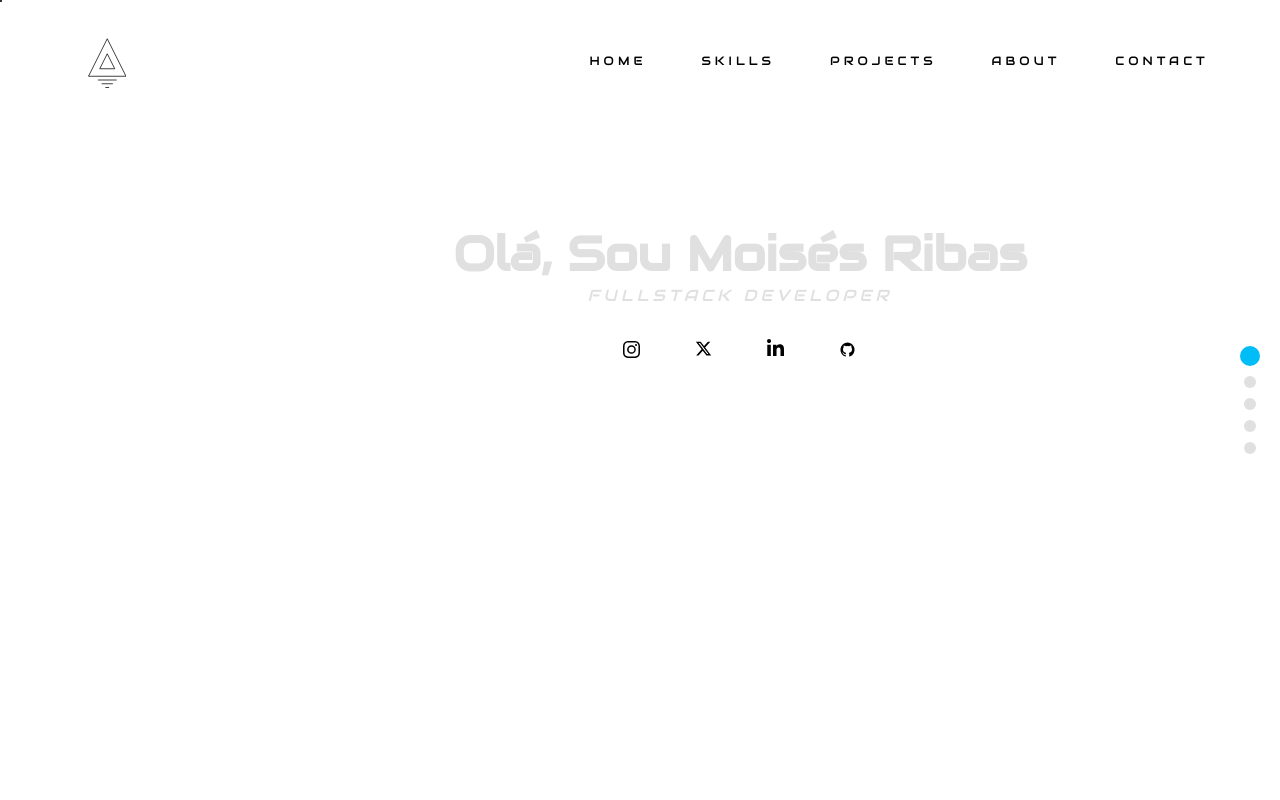
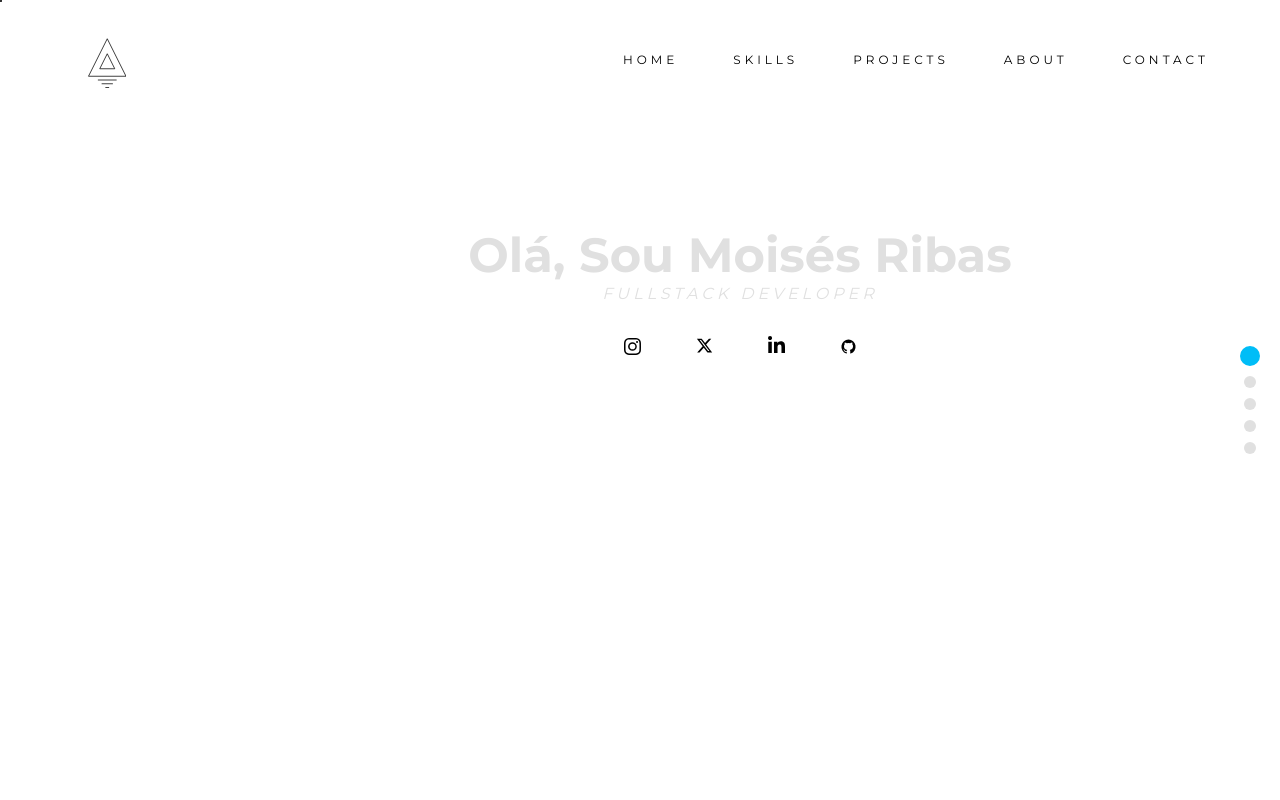
Before and after one commit to mribasdev/portfolio, a plain HTML site: page index.html in a window 1280 px wide. Shown: the top 800 px of the page. Drawn offline with Linux system fonts and the light colour scheme.

Commit message:
montserrat

```diff
--- a/index.html
+++ b/index.html
@@ -5,7 +5,7 @@
     <meta name="viewport" content="width=device-width, initial-scale=1.0">
     <title>Portfólio - Moises Ribas</title>
     <link rel="icon" type="image/png" href="rsc/logo3.png">
-    <link href="https://fonts.googleapis.com/css2?family=Audiowide&display=swap" rel="stylesheet">
+    <link href="https://fonts.googleapis.com/css2?family=Montserrat:wght@400;700&display=swap" rel="stylesheet">
     <link rel="stylesheet" href="styles.css">
 </head>
 
--- a/styles.css
+++ b/styles.css
@@ -9,13 +9,10 @@ html{
   scroll-behavior: smooth;
 }
 
-html{
-  font-family: 'Audiowide';
-}
-
 body {
   margin: 0;
   color: #E0E0E0;
+  font-family: 'Montserrat', sans-serif;
 }
 
 /* Esconde a scrollbar no Chrome, Edge e Safari */
```
